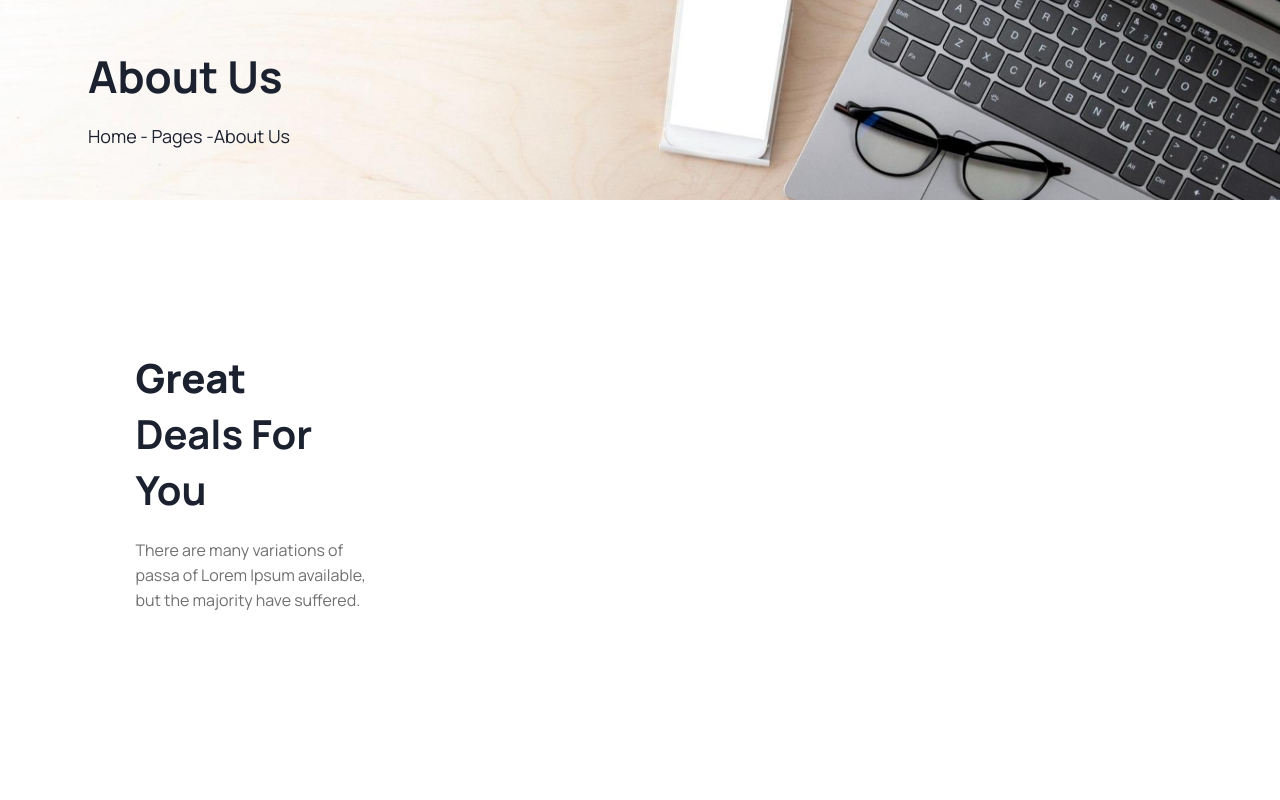
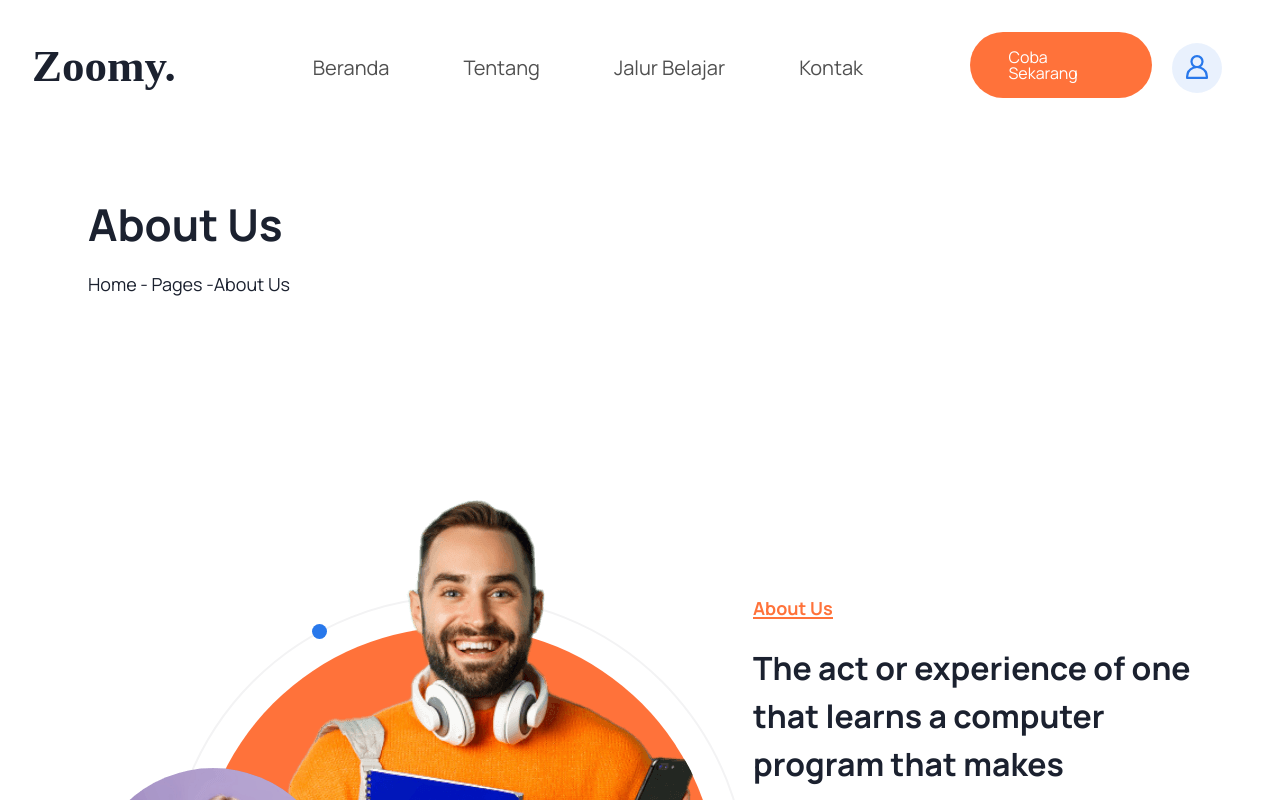
Before and after one commit to FE-14-Skilvul/FinalProject-BrainerEdu, a React (Vite) app: page /about in a window 1280 px wide. Shown: the top 800 px of the page. Built offline with nearby package versions, Linux system fonts and the light colour scheme.

Commit message:
perbaikan

```diff
--- a/src/pages/about.jsx
+++ b/src/pages/about.jsx
@@ -1,15 +1,19 @@
+import Home from "../layout/home"
 
 const About = () => {
     return (
+
         <>
-            <>
+            <Home>
+
+
                 <section
                     className="page-title-area d-flex align-items-end"
-                    style={{ backgroundImage: "url(assets/img/page-title-bg/01.jpg)" }}
+                // style={{ backgroundImage: "url(assets/img/page-title-bg/01.jpg)" }}
                 >
                     <div className="container">
                         <div className="row align-items-end">
-                            <div className="col-lg-12">
+                            <div className="col-lg-12" style={{ marginTop: '200px' }}>
                                 <div className="page-title-wrapper mb-50">
                                     <h1 className="page-title mb-25">About Us</h1>
                                     <div className="breadcrumb-list">
@@ -27,76 +31,7 @@ const About = () => {
                         </div>
                     </div>
                 </section>
-                {/*page-title-area end*/}
-                {/*great-deal-area start*/}
-                <section className="great-deal-area pt-150 pb-90 pt-md-100 pb-md-40 pt-xs-100 pb-xs-40">
-                    <div className="container">
-                        <div className="row justify-content-lg-center justify-content-start">
-                            <div className="col-xl-3 col-lg-8">
-                                <div className="deal-box mb-30 text-center text-xl-start">
-                                    <h2 className="mb-20">
-                                        <b>Great</b> Deals For You
-                                    </h2>
-                                    <p>
-                                        There are many variations of passa of Lorem Ipsum available, but
-                                        the majority have suffered.
-                                    </p>
-                                </div>
-                            </div>
-                            <div className="col-xl-8">
-                                <div className="deal-active owl-carousel mb-30">
-                                    <div className="single-item">
-                                        <div className="single-box mb-30">
-                                            <div className="single-box__icon mb-25">
-                                                <img src="assets/img/icon/puzzle.svg" alt="" />
-                                            </div>
-                                            <h4 className="sub-title mb-20">Learn New Skills</h4>
-                                            <p>There are many variations of pas of Lorm Ipsum available.</p>
-                                        </div>
-                                    </div>
-                                    <div className="single-item">
-                                        <div className="single-box s-box2 mb-30">
-                                            <div className="single-box__icon mb-25">
-                                                <img src="assets/img/icon/manager.svg" alt="" />
-                                            </div>
-                                            <h4 className="sub-title mb-20">Expert Trainers</h4>
-                                            <p>There are many variations of pas of Lorm Ipsum available.</p>
-                                        </div>
-                                    </div>
-                                    <div className="single-item">
-                                        <div className="single-box s-box3 mb-30">
-                                            <div className="single-box__icon mb-25">
-                                                <img src="assets/img/icon/notepad.svg" alt="" />
-                                            </div>
-                                            <h4 className="sub-title mb-20">Free Trial Lesson</h4>
-                                            <p>There are many variations of pas of Lorm Ipsum available.</p>
-                                        </div>
-                                    </div>
-                                    <div className="single-item">
-                                        <div className="single-box mb-30">
-                                            <div className="single-box__icon mb-25">
-                                                <img src="assets/img/icon/puzzle.svg" alt="" />
-                                            </div>
-                                            <h4 className="sub-title mb-20">Learn New Skills</h4>
-                                            <p>There are many variations of pas of Lorm Ipsum available.</p>
-                                        </div>
-                                    </div>
-                                    <div className="single-item">
-                                        <div className="single-box s-box2 mb-30">
-                                            <div className="single-box__icon mb-25">
-                                                <img src="assets/img/icon/manager.svg" alt="" />
-                                            </div>
-                                            <h4 className="sub-title mb-20">Expert Trainers</h4>
-                                            <p>There are many variations of pas of Lorm Ipsum available.</p>
-                                        </div>
-                                    </div>
-                                </div>
-                            </div>
-                        </div>
-                    </div>
-                </section>
-                {/*great-deal-area end*/}
-                {/*about-us-area start*/}
+
                 <section className="about-us-area pt-150 pb-120 pt-md-100 pb-md-70 pt-xs-100 pb-xs-70">
                     <div className="container">
                         <div className="row align-items-center mb-120">
@@ -434,8 +369,9 @@ const About = () => {
                         </div>
                     </div>
                 </section>
-            </>
+            </Home>
         </>
+
     )
 }
 
```
